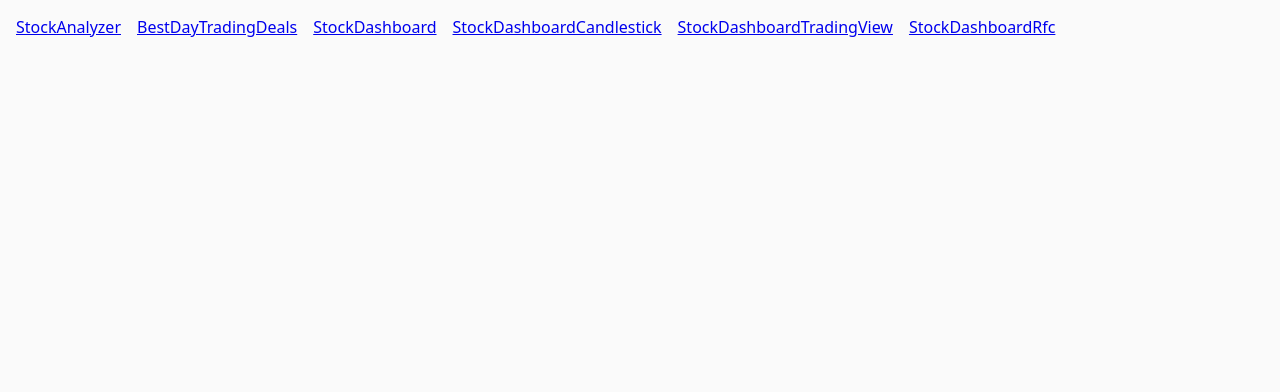
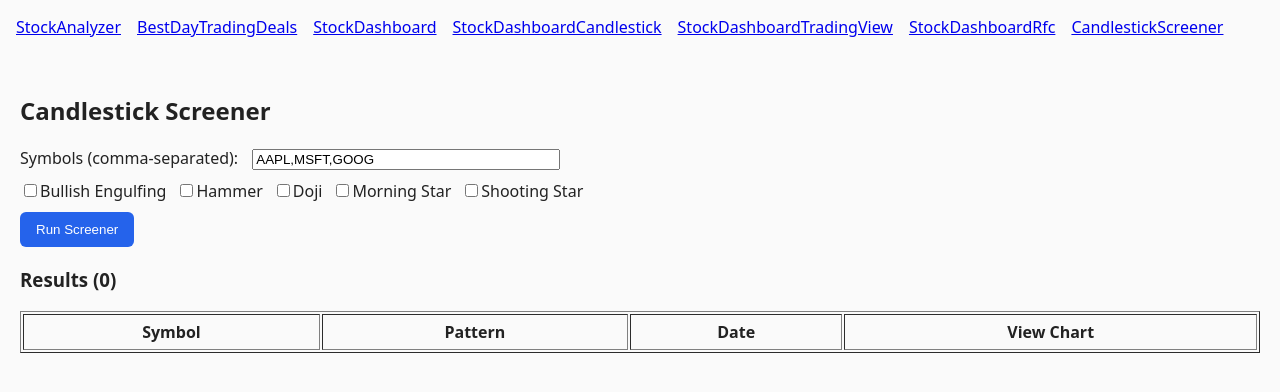
Before and after one commit to sanjeevdg/trading-app-client, a React (Create React App) app: page /CandlestickScreener in a window 1280 px wide. Shown: the top 392 px of the page. Built offline with nearby package versions, Linux system fonts and the light colour scheme.

Commit message:
oct24-1354hrs

```diff
--- a/src/App.tsx
+++ b/src/App.tsx
@@ -10,7 +10,7 @@ import StockDashboardCandlestick from './components/StockDashboardCandlestick';
 //import StockDashboardSyncfusion from './components/StockDashboardSyncfusion';
 import StockDashboardRfc from './components/StockDashboardRfc';
 import StockDashboardTradingView from './components/StockDashboardTradingView';
-
+import CandlestickScreener from './components/CandlestickScreener'
 
 //     <Link to="/StockDashboardSyncfusion">StockDashboardSyncfusion</Link>
 //          <Route path="/StockDashboardSyncfusion" element={<StockDashboardSyncfusion />} />
@@ -25,6 +25,11 @@ const App: React.FC = () => {
         <Link to="/StockDashboardCandlestick">StockDashboardCandlestick</Link>
         <Link to="/StockDashboardTradingView">StockDashboardTradingView</Link>
         <Link to="/StockDashboardRfc">StockDashboardRfc</Link>
+        <Link to="/CandlestickScreener">CandlestickScreener</Link>
+
+
+
+
 
       </nav>
 
@@ -36,6 +41,8 @@ const App: React.FC = () => {
         <Route path="/StockDashboardCandlestick" element={<StockDashboardCandlestick />} />
         <Route path="/StockDashboardRfc" element={<StockDashboardRfc />} />
         <Route path="/StockDashboardTradingView" element={<StockDashboardTradingView />} />
+<Route path="/CandlestickScreener" element={<CandlestickScreener  backendUrl="https://trading-app-server-35kc.onrender.com/api/screen" />} />
+
 
       </Routes>
       </Router>
--- /dev/null
+++ b/src/components/CandlestickScreener.tsx
@@ -0,0 +1,110 @@
+import React, { useState } from "react";
+import axios from "axios";
+import { Pattern, ScreenerResult } from "../types";
+import ChartModal from "./ChartModal";
+
+const availablePatterns: Pattern[] = [
+  { key: "bullishEngulfing", name: "Bullish Engulfing" },
+  { key: "hammer", name: "Hammer" },
+  { key: "doji", name: "Doji" },
+  { key: "morningStar", name: "Morning Star" },
+  { key: "shootingStar", name: "Shooting Star" },
+];
+
+interface Props {
+  backendUrl: string;
+}
+
+const CandlestickScreener: React.FC<Props> = ({ backendUrl }) => {
+  const [symbols, setSymbols] = useState("AAPL,MSFT,GOOG");
+  const [selectedPatterns, setSelectedPatterns] = useState<string[]>([]);
+  const [results, setResults] = useState<ScreenerResult[]>([]);
+  const [loading, setLoading] = useState(false);
+  const [chartSymbol, setChartSymbol] = useState<string | null>(null);
+
+  const togglePattern = (key: string) => {
+    setSelectedPatterns((prev) =>
+      prev.includes(key) ? prev.filter((k) => k !== key) : [...prev, key]
+    );
+  };
+
+  const runScreener = async () => {
+    setLoading(true);
+    try {
+      const { data } = await axios.post(backendUrl, {
+        symbols: symbols.split(",").map((s) => s.trim()),
+        patterns: selectedPatterns,
+      });
+      setResults(data);
+    } catch (err) {
+      console.error(err);
+    } finally {
+      setLoading(false);
+    }
+  };
+
+  return (
+    <div style={{ padding: 20 }}>
+      <h2>Candlestick Screener</h2>
+      <div>
+        <label>Symbols (comma-separated): </label>
+        <input
+          type="text"
+          value={symbols}
+          onChange={(e) => setSymbols(e.target.value)}
+          style={{ width: "300px", margin: "0 10px" }}
+        />
+      </div>
+
+      <div style={{ marginTop: 10 }}>
+        {availablePatterns.map((p) => (
+          <label key={p.key} style={{ marginRight: 10 }}>
+            <input
+              type="checkbox"
+              value={p.key}
+              checked={selectedPatterns.includes(p.key)}
+              onChange={() => togglePattern(p.key)}
+            />
+            {p.name}
+          </label>
+        ))}
+      </div>
+
+      <button onClick={runScreener} disabled={loading} style={{ marginTop: 10 }}>
+        {loading ? "Scanning..." : "Run Screener"}
+      </button>
+
+      <div style={{ marginTop: 20 }}>
+        <h3>Results ({results.length})</h3>
+        <table border={1} cellPadding={6} style={{ width: "100%", cursor: "pointer" }}>
+          <thead>
+            <tr>
+              <th>Symbol</th>
+              <th>Pattern</th>
+              <th>Date</th>
+              <th>View Chart</th>
+            </tr>
+          </thead>
+          <tbody>
+            {results.map((r, i) => (
+              <tr key={i}>
+                <td>{r.symbol}</td>
+                <td>{r.pattern}</td>
+                <td>{r.date}</td>
+                <td>
+                  <button onClick={() => setChartSymbol(r.symbol)}>📈 View</button>
+                </td>
+              </tr>
+            ))}
+          </tbody>
+        </table>
+      </div>
+
+      {chartSymbol && (
+        <ChartModal symbol={chartSymbol} onClose={() => setChartSymbol(null)} />
+      )}
+    </div>
+  );
+};
+
+export default CandlestickScreener;
--- /dev/null
+++ b/src/components/ChartModal.tsx
@@ -0,0 +1,48 @@
+import React from "react";
+import { AdvancedRealTimeChart } from "react-ts-tradingview-widgets";
+
+interface Props {
+  symbol: string;
+  onClose: () => void;
+}
+
+const ChartModal: React.FC<Props> = ({ symbol, onClose }) => {
+  return (
+    <div
+      style={{
+        position: "fixed",
+        top: 0,
+        left: 0,
+        width: "100%",
+        height: "100%",
+        background: "rgba(0,0,0,0.6)",
+        display: "flex",
+        justifyContent: "center",
+        alignItems: "center",
+        zIndex: 999,
+      }}
+      onClick={onClose}
+    >
+      <div
+        onClick={(e) => e.stopPropagation()}
+        style={{
+          background: "#fff",
+          borderRadius: 8,
+          padding: 10,
+          width: "90%",
+          height: "80%",
+        }}
+      >
+        <h3>{symbol} Chart</h3>
+        <AdvancedRealTimeChart
+          theme="light"
+          symbol={symbol}
+          autosize
+          interval="D"
+        />
+      </div>
+    </div>
+  );
+};
+
+export default ChartModal;
--- /dev/null
+++ b/src/types.ts
@@ -0,0 +1,2 @@
+export type Pattern = { key: string; name: string };
+export type ScreenerResult = { symbol: string; pattern: string; date: string };
```
